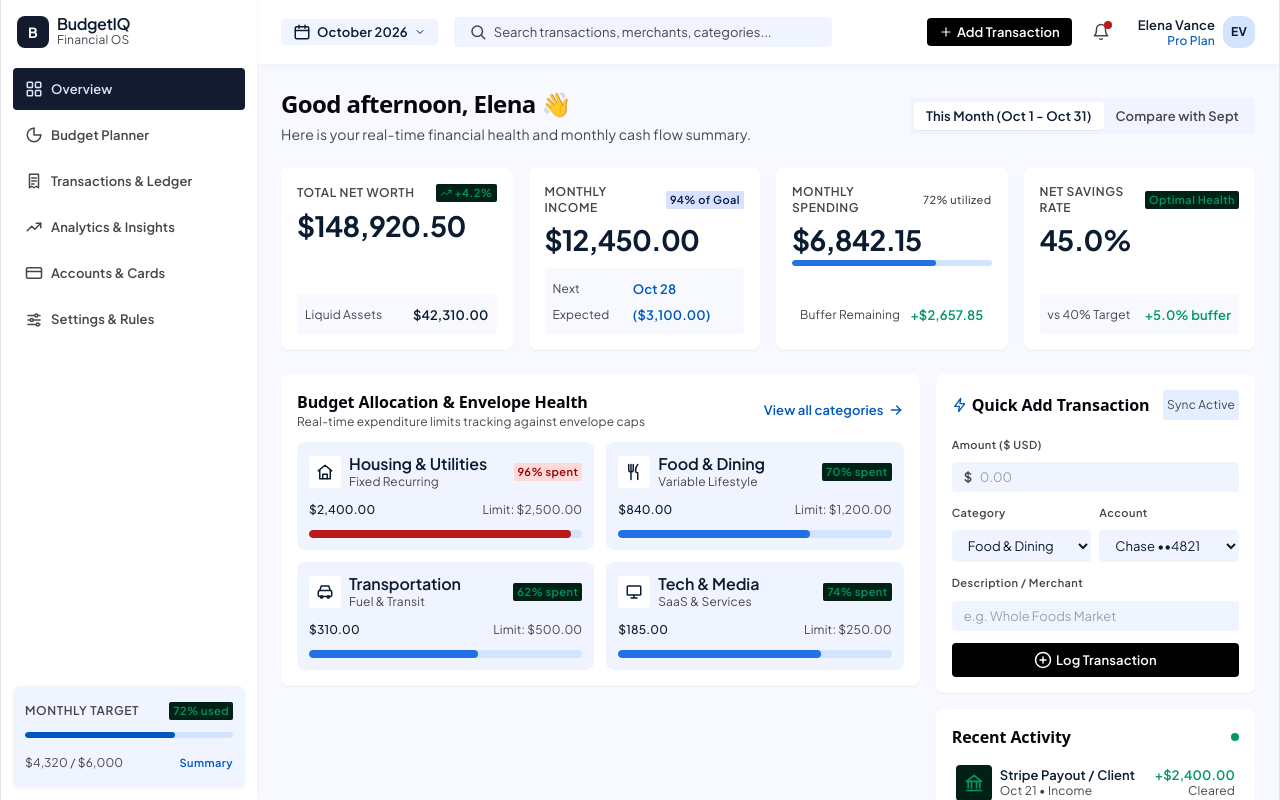
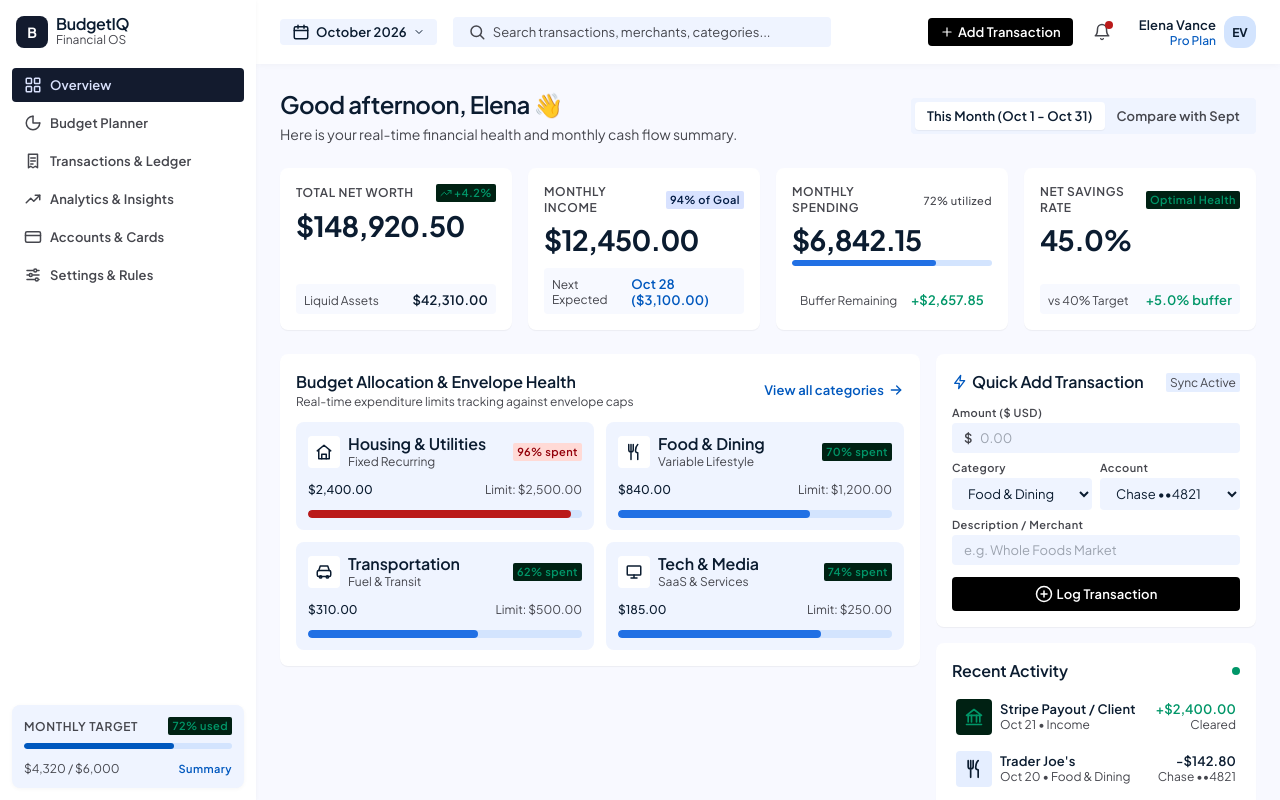
Before and after one commit to JanudaG/BudgetIq, a React (Vite) app in the folder client/: page / in a window 1280 px wide. Shown: the top 800 px of the page. Built offline with nearby package versions, Linux system fonts and the light colour scheme.

Commit message:
clear default vite styles

```diff
--- a/client/src/index.css
+++ b/client/src/index.css
@@ -1,111 +1,23 @@
-:root {
-  --text: #6b6375;
-  --text-h: #08060d;
-  --bg: #fff;
-  --border: #e5e4e7;
-  --code-bg: #f4f3ec;
-  --accent: #aa3bff;
-  --accent-bg: rgba(170, 59, 255, 0.1);
-  --accent-border: rgba(170, 59, 255, 0.5);
-  --social-bg: rgba(244, 243, 236, 0.5);
-  --shadow:
-    rgba(0, 0, 0, 0.1) 0 10px 15px -3px, rgba(0, 0, 0, 0.05) 0 4px 6px -2px;
-
-  --sans: system-ui, 'Segoe UI', Roboto, sans-serif;
-  --heading: system-ui, 'Segoe UI', Roboto, sans-serif;
-  --mono: ui-monospace, Consolas, monospace;
-
-  font: 18px/145% var(--sans);
-  letter-spacing: 0.18px;
-  color-scheme: light dark;
-  color: var(--text);
-  background: var(--bg);
-  font-synthesis: none;
-  text-rendering: optimizeLegibility;
-  -webkit-font-smoothing: antialiased;
-  -moz-osx-font-smoothing: grayscale;
-
-  @media (max-width: 1024px) {
-    font-size: 16px;
-  }
+*,
+*::before,
+*::after {
+  box-sizing: border-box;
 }
 
-@media (prefers-color-scheme: dark) {
-  :root {
-    --text: #9ca3af;
-    --text-h: #f3f4f6;
-    --bg: #16171d;
-    --border: #2e303a;
-    --code-bg: #1f2028;
-    --accent: #c084fc;
-    --accent-bg: rgba(192, 132, 252, 0.15);
-    --accent-border: rgba(192, 132, 252, 0.5);
-    --social-bg: rgba(47, 48, 58, 0.5);
-    --shadow:
-      rgba(0, 0, 0, 0.4) 0 10px 15px -3px, rgba(0, 0, 0, 0.25) 0 4px 6px -2px;
-  }
-
-  #social .button-icon {
-    filter: invert(1) brightness(2);
-  }
+html,
+body,
+#root {
+  margin: 0;
+  min-height: 100%;
 }
 
 body {
-  margin: 0;
+  font-family: system-ui, 'Segoe UI', Roboto, sans-serif;
+  background: #eceff3;
+  color: #1c1f24;
 }
 
-#root {
-  width: 1126px;
-  max-width: 100%;
-  margin: 0 auto;
-  text-align: center;
-  border-inline: 1px solid var(--border);
-  min-height: 100svh;
-  display: flex;
-  flex-direction: column;
-  box-sizing: border-box;
+button,
+input {
+  font: inherit;
 }
-
-h1,
-h2 {
-  font-family: var(--heading);
-  font-weight: 500;
-  color: var(--text-h);
-}
-
-h1 {
-  font-size: 56px;
-  letter-spacing: -1.68px;
-  margin: 32px 0;
-  @media (max-width: 1024px) {
-    font-size: 36px;
-    margin: 20px 0;
-  }
-}
-h2 {
-  font-size: 24px;
-  line-height: 118%;
-  letter-spacing: -0.24px;
-  margin: 0 0 8px;
-  @media (max-width: 1024px) {
-    font-size: 20px;
-  }
-}
-p {
-  margin: 0;
-}
-
-code,
-.counter {
-  font-family: var(--mono);
-  display: inline-flex;
-  border-radius: 4px;
-  color: var(--text-h);
-}
-
-code {
-  font-size: 15px;
-  line-height: 135%;
-  padding: 4px 8px;
-  background: var(--code-bg);
-}
```
